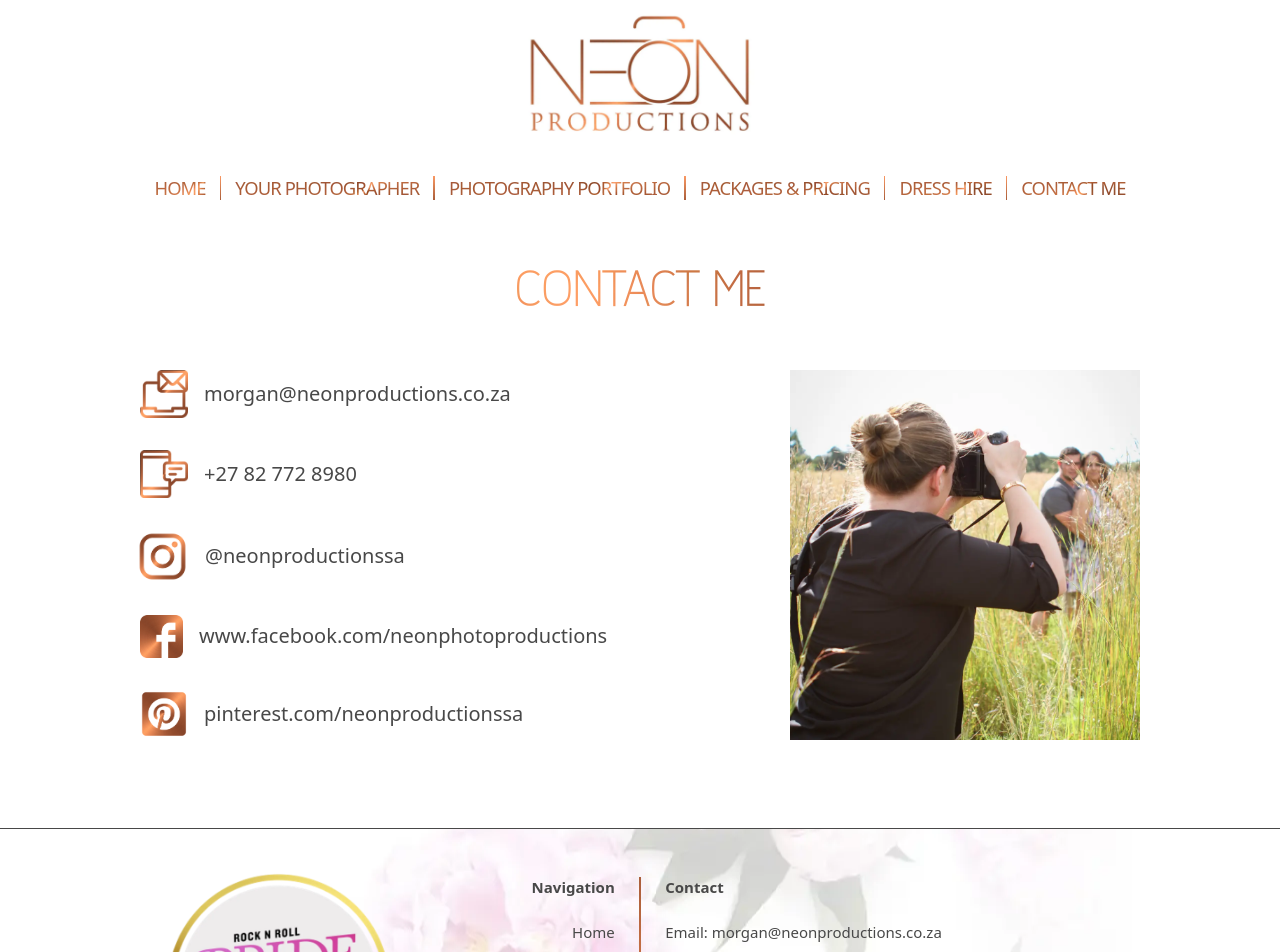
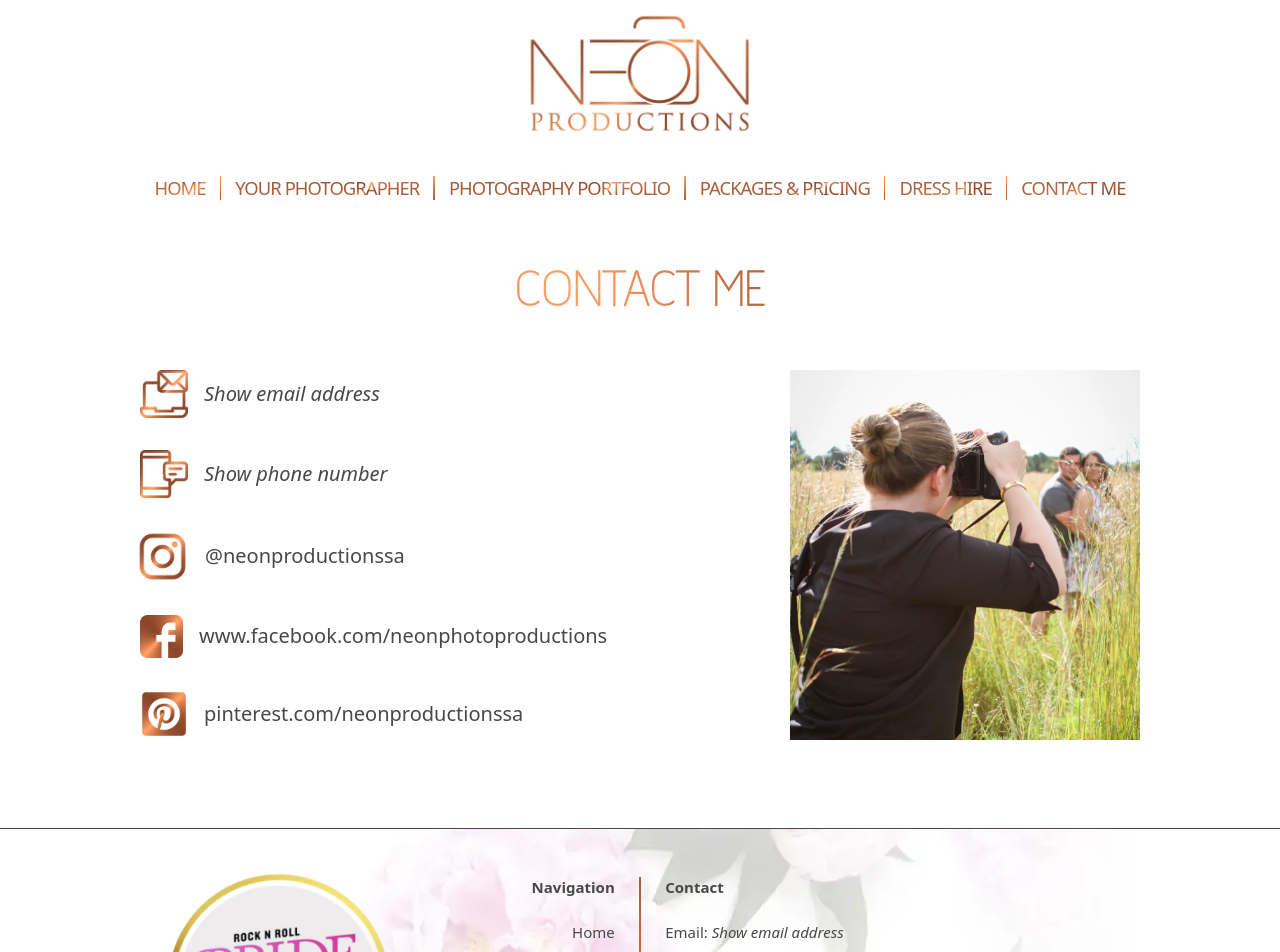
Before and after one commit to chadwright101/neon-productions, a Next.js app: page /contact in a window 1280 px wide. Shown: the top 952 px of the page. Built offline with nearby package versions, Linux system fonts and the light colour scheme.

Commit message:
feat: add api call for contact info

```diff
--- a/components/footer/footer-contact.tsx
+++ b/components/footer/footer-contact.tsx
@@ -1,8 +1,33 @@
+import { useState } from "react";
+
 interface Props {
   classes?: string;
 }
 
 const FooterContact = ({ classes }: Props) => {
+  const [showEmail, setShowEmail] = useState("Show email address");
+  const [showPhone, setShowPhone] = useState("Show phone number");
+
+  const fetchPhone = async () => {
+    try {
+      const response = await fetch("/api/contact-details");
+      const data = await response.json();
+      setShowPhone(data.phone);
+    } catch (error) {
+      console.error("Error fetching contact data:", error);
+    }
+  };
+
+  const fetchEmail = async () => {
+    try {
+      const response = await fetch("/api/contact-details");
+      const data = await response.json();
+      setShowEmail(data.email);
+    } catch (error) {
+      console.error("Error fetching contact data:", error);
+    }
+  };
+
   return (
     <div className={classes}>
       <ul className="text-md font-light flex flex-col gap-6 items-center desktop:text-sm desktop:items-start desktop:gap-0">
@@ -13,18 +38,30 @@ const FooterContact = ({ classes }: Props) => {
         </li>
         <li className="desktop:mb-3">
           Email:{" "}
-          <a
-            className="desktop:hover:underline"
-            href="mailto:morgan@neonproductions.co.za"
-          >
-            morgan@neonproductions.co.za
-          </a>
+          {showEmail === "Show email address" ? (
+            <button
+              className="italic hover:desktop:underline underline-offset-4"
+              onClick={fetchEmail}
+            >
+              {showEmail}
+            </button>
+          ) : (
+            <a className="desktop:hover:underline" href={`mailto:${showEmail}`}>
+              {showEmail}
+            </a>
+          )}
         </li>
         <li>
           Tel:{" "}
-          <a className="desktop:hover:underline" href="tel:+27827728980">
-            082 772 8980
-          </a>
+          {showPhone === "Show phone number" ? (
+            <button className="desktop:hover:underline" onClick={fetchPhone}>
+              {showPhone}
+            </button>
+          ) : (
+            <a className="desktop:hover:underline" href={`tel:${showPhone}`}>
+              {showPhone}
+            </a>
+          )}
         </li>
       </ul>
     </div>
--- /dev/null
+++ b/pages/api/contact-details.js
@@ -0,0 +1,6 @@
+export default function handler(req, res) {
+  const email = "morgan@neonproductions.co.za";
+  const phone = "+27 82 772 8980";
+
+  res.status(200).json({ phone, email });
+}
--- a/pages/contact.tsx
+++ b/pages/contact.tsx
@@ -1,9 +1,34 @@
 import Image from "next/image";
+import { useState } from "react";
+import Head from "next/head";
+
 import ContentPadding from "../components/content-padding";
 import Heading, { HeadingVariant } from "../components/heading";
-import Head from "next/head";
 
 const Contact = () => {
+  const [showEmail, setShowEmail] = useState("Show email address");
+  const [showPhone, setShowPhone] = useState("Show phone number");
+
+  const fetchPhone = async () => {
+    try {
+      const response = await fetch("/api/contact-details");
+      const data = await response.json();
+      setShowPhone(data.phone);
+    } catch (error) {
+      console.error("Error fetching contact data:", error);
+    }
+  };
+
+  const fetchEmail = async () => {
+    try {
+      const response = await fetch("/api/contact-details");
+      const data = await response.json();
+      setShowEmail(data.email);
+    } catch (error) {
+      console.error("Error fetching contact data:", error);
+    }
+  };
+
   return (
     <ContentPadding>
       <Head>
@@ -25,12 +50,21 @@ const Contact = () => {
                 width={100}
                 height={100}
               />
-              <a
-                className="hover:desktop:underline"
-                href="mailto:morgan@neonproductions.co.za"
-              >
-                morgan@neonproductions.co.za
-              </a>
+              {showEmail === "Show email address" ? (
+                <button
+                  className="italic hover:desktop:underline underline-offset-4"
+                  onClick={fetchEmail}
+                >
+                  {showEmail}
+                </button>
+              ) : (
+                <a
+                  className="text-blue hover:desktop:underline underline-offset-4"
+                  href={`mailto:${showEmail}`}
+                >
+                  {showEmail}
+                </a>
+              )}
             </li>
             <li className="flex gap-4 items-center font-light">
               <Image
@@ -40,9 +74,21 @@ const Contact = () => {
                 width={100}
                 height={100}
               />
-              <a className="hover:desktop:underline" href="tel:+27827728980">
-                +27 82 772 8980
-              </a>
+              {showPhone === "Show phone number" ? (
+                <button
+                  className="italic hover:desktop:underline underline-offset-4"
+                  onClick={fetchPhone}
+                >
+                  {showPhone}
+                </button>
+              ) : (
+                <a
+                  className="text-blue hover:desktop:underline underline-offset-4"
+                  href={`tel:${showPhone}`}
+                >
+                  {showPhone}
+                </a>
+              )}
             </li>
           </ul>
           <ul className="mt-8 flex gap-8 text-lg font-light desktop:flex-col">
@@ -62,7 +108,7 @@ const Contact = () => {
                 />
               </a>
               <a
-                className="hidden desktop:block hover:desktop:underline"
+                className="hidden desktop:block hover:desktop:underline underline-offset-4"
                 href="https://www.instagram.com/neonproductionssa/"
                 target="_blank"
                 rel="noreferrer"
@@ -86,7 +132,7 @@ const Contact = () => {
                 />
               </a>
               <a
-                className="hidden desktop:block hover:desktop:underline"
+                className="hidden desktop:block hover:desktop:underline underline-offset-4"
                 href="https://www.facebook.com/neonphotoproductions/"
                 target="_blank"
                 rel="noreferrer"
@@ -110,7 +156,7 @@ const Contact = () => {
                 />
               </a>
               <a
-                className="hidden desktop:block hover:desktop:underline"
+                className="hidden desktop:block hover:desktop:underline underline-offset-4"
                 href="https://za.pinterest.com/neonproductionssa/"
                 target="_blank"
                 rel="noreferrer"
```
